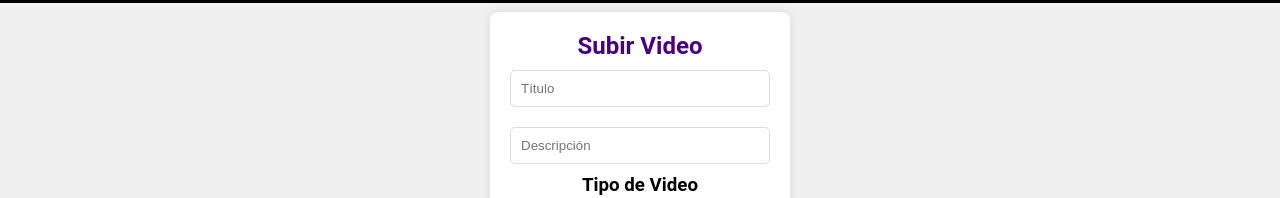
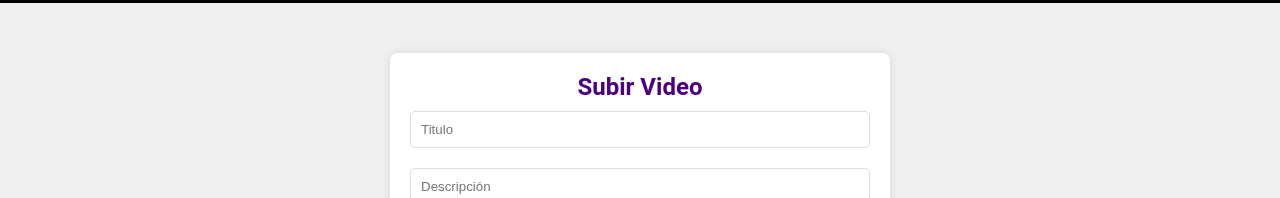
Before and after one commit to j20hook/LDLNFront, an Angular app: page /apollo/video/subir in a window 1280 px wide. Shown: the part 151-349 px from the top of the page. Built offline with nearby package versions, Linux system fonts and the light colour scheme; no server answers.

Commit message:
actualizacion de subida de video

```diff
--- a/src/app/components/subir-video/subir-video.component.css
+++ b/src/app/components/subir-video/subir-video.component.css
@@ -99,7 +99,8 @@ body {
   border-radius: 8px;
   box-shadow: 0 0 10px rgba(0, 0, 0, 0.1);
   text-align: center;
-  width: 300px;
+  width: 500px;
+  margin: 50px 0;
 }
 
 .login-form h2 {
--- a/src/app/components/subir-video/subir-video.component.html
+++ b/src/app/components/subir-video/subir-video.component.html
@@ -21,26 +21,26 @@
 
 
 <div class="login-container">
-  <form class="login-form">
+  <form class="login-form" (submit)="crearVideo()">
     <h2>Subir Video</h2>
 
-    <input type="text" placeholder="Título" required>
+    <input type="text" id="titulo" name="titulo" placeholder="Titulo" [(ngModel)]="video.titulo" required>
 
-    <input type="text" placeholder="Descripción" required>
+    <input type="text" id="descripcion" name="descripcion" placeholder="Descripción" [(ngModel)]="video.descripcion" required>
 
     <h3>Tipo de Video</h3>
-    <select type="text" placeholder="Tipo de Visualizacion" required>
+    <select type="text" id="tipo" name="tipo" placeholder="Tipo" [(ngModel)]="video.tipo" required>
       <option *ngFor="let tipo of tiposVideo">{{ tipo }}</option>
     </select>
 
     <h3>Etiquetas</h3>
-    <select type="text" placeholder="Etiquetas" required multiple>
+    <select type="text" id="etiquetas" name="etiquetas" placeholder="Etiquetas" [(ngModel)]="video.etiquetas" multiple required>
       <option *ngFor="let etiqueta of etiquetas">{{ etiqueta }}</option>
     </select>
 
-    <input type="datetime-local" placeholder="Fecha Publicación" required>
+    <input type="datetime-local" id="fecha_publicacion" name="fecha_publicacion" placeholder="Fecha Publicación" [(ngModel)]="video.fecha_publicacion" required>
 
-    <input type="text" placeholder="Url" required>
+    <input type="text" id="url" name="url" placeholder="Url" [(ngModel)]="video.url" required>
 
     <button type="submit">Subir</button>
   </form>
--- a/src/app/components/subir-video/subir-video.component.ts
+++ b/src/app/components/subir-video/subir-video.component.ts
@@ -2,6 +2,7 @@ import {Component, OnInit} from '@angular/core';
 import {GeneralService} from "../../services/general.service";
 import {Router} from "@angular/router";
 import {Tipos} from "../../models/Tipos";
+import {Video} from "../../models/Video";
 
 @Component({
   selector: 'app-subir-video',
@@ -13,6 +14,7 @@ export class SubirVideoComponent implements OnInit{
   constructor(private service:GeneralService, public router: Router) {
   }
 
+  video= new Video();
   tiposVideo : string[] = [];
   etiquetas : string[] = [];
 
@@ -36,5 +38,15 @@ export class SubirVideoComponent implements OnInit{
 
   }
 
+  crearVideo(){
+
+    this.video.canal = 1;
+
+    this.service.subirVideo(this.video).subscribe(data=>{
+
+    })
+
+  }
+
 
 }
--- a/src/app/models/Video.ts
+++ b/src/app/models/Video.ts
@@ -1,14 +1,12 @@
-import {Canal} from "./Canal";
-
 export class Video {
   id?: number;
   titulo: string = '';
   descripcion: string = '';
   url: string = '';
-  etiquetas?: number;
-  rol?: number;
+  etiquetas?: string[] = [];
+  tipo?: number;
   fecha_publicacion? : string = ''
   fecha_creacion? : string = ''
   activo?: boolean;
-  canal: Canal = new Canal();
+  canal?: number;
 }
--- a/src/app/services/general.service.ts
+++ b/src/app/services/general.service.ts
@@ -45,7 +45,7 @@ export class GeneralService {
 
   subirVideo(data: Video) :Observable<JSON> {
 
-    return this.http.post<JSON>(`${this.apiUrl}/video/crear`, data);
+    return this.http.post<JSON>(`${this.apiUrl}/video/crear?XDEBUG_SESSION_START=10325`, data);
 
   }
 
```
